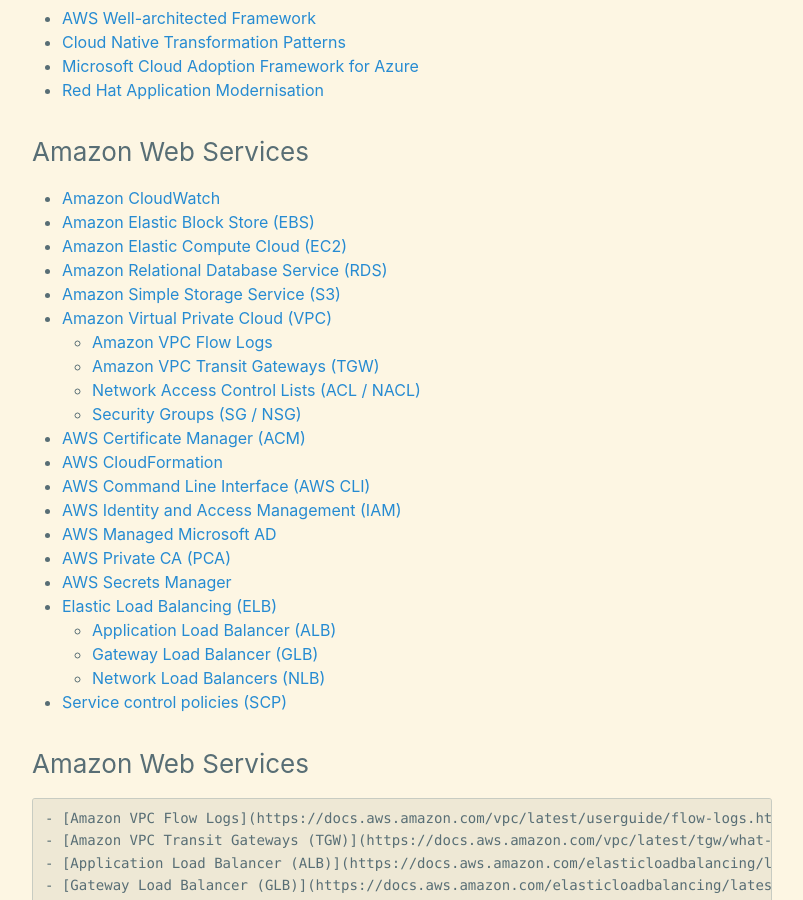
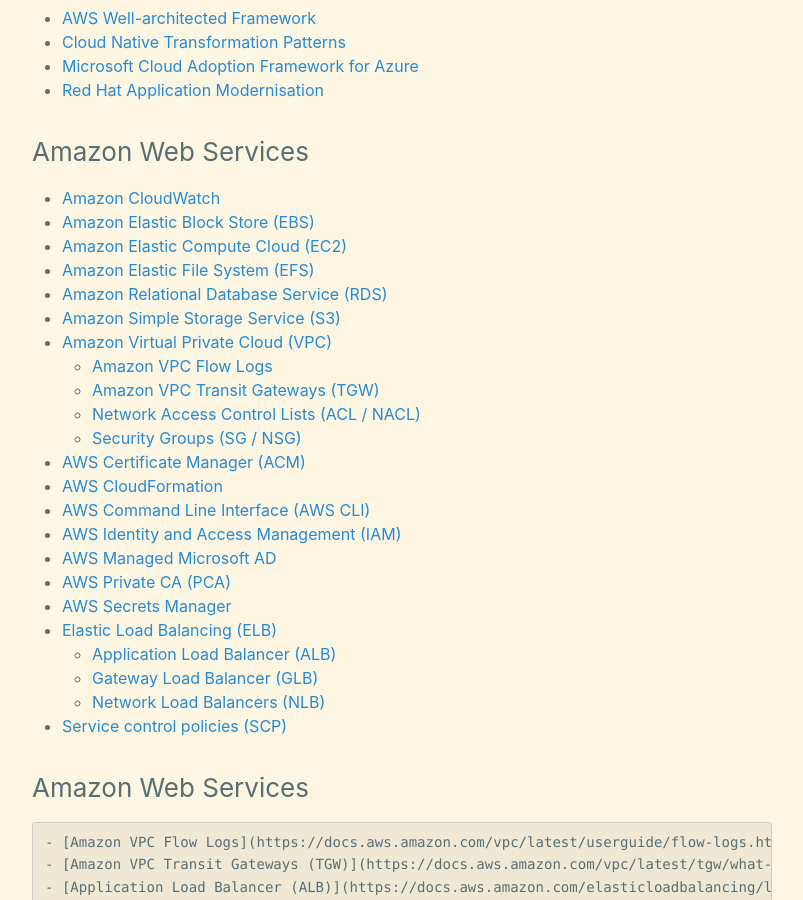
Before and after one commit to wmcdonald404/wmcdonald404.github.io, a Jekyll site: the page built from _pages/cv.md, in a window 1280 px wide and 900 px high, scrolled down 8434 px. Shown: the whole window, without its empty margins (238-1041 px from the left). Built offline with Jekyll 4.4.1, drawn with Linux system fonts in a browser that asks for light colours.

Commit message:
Add EFS. Sort some leaves.

```diff
--- a/_pages/cv.md
+++ b/_pages/cv.md
@@ -245,6 +245,7 @@ Whether that's configuring, deploying, testing, and operating in a hands-on capa
 - [Amazon CloudWatch](https://docs.aws.amazon.com/cloudwatch/)
 - [Amazon Elastic Block Store (EBS)](https://docs.aws.amazon.com/ebs/)
 - [Amazon Elastic Compute Cloud (EC2)](https://docs.aws.amazon.com/ec2/)
+- [Amazon Elastic File System (EFS)](https://docs.aws.amazon.com/efs/)
 - [Amazon Relational Database Service (RDS)](https://docs.aws.amazon.com/rds/)
 - [Amazon Simple Storage Service (S3)](https://docs.aws.amazon.com/s3/)
 - [Amazon Virtual Private Cloud (VPC)](https://docs.aws.amazon.com/vpc/)
```
